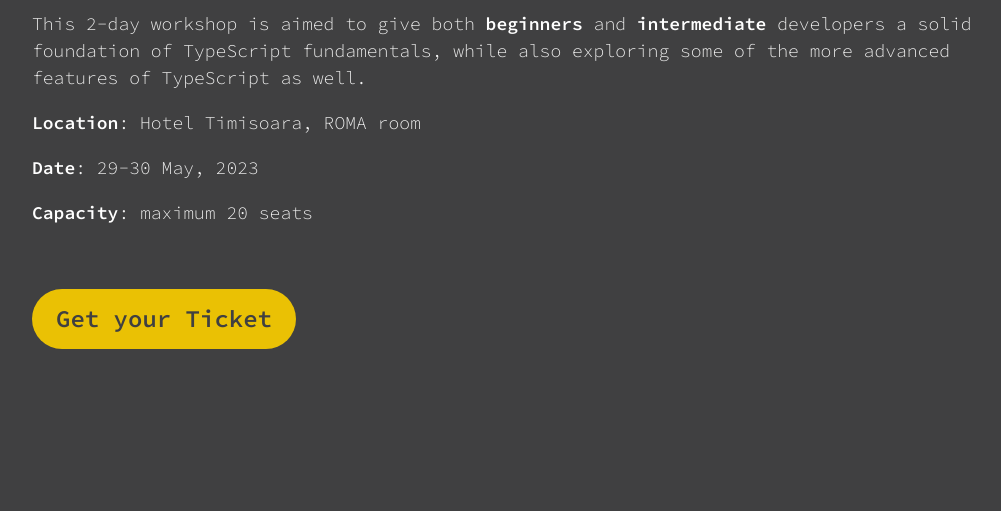
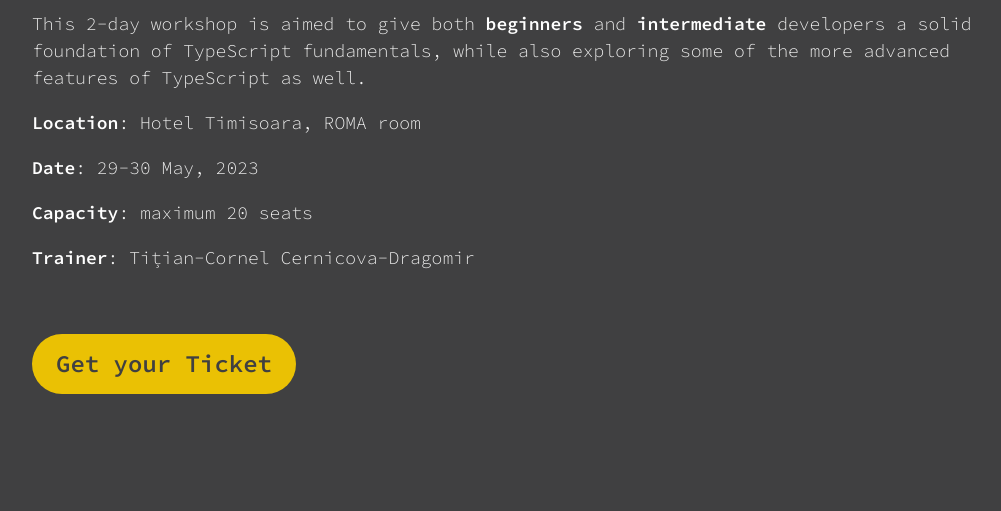
Before and after one commit to tim-js/timjs.ro, a PHP site: page /typescript-fundamentals-workshop in a window 1280 px wide. Shown: the part 815-1326 px from the top of the page, without its empty margins (118-1119 px from the left). Run offline with PHP 8.4, Linux system fonts and the light colour scheme.

Commit message:
Update workshop overview

```diff
--- a/typescript-fundamentals-workshop/index.php
+++ b/typescript-fundamentals-workshop/index.php
@@ -42,6 +42,7 @@
         <p><strong>Location</strong>: Hotel Timisoara, ROMA room</p>
         <p><strong>Date</strong>: 29-30 May, 2023</p>
         <p><strong>Capacity</strong>: maximum 20 seats</p>
+        <p><strong>Trainer</strong>: Tițian-Cornel Cernicova-Dragomir</p>
 
         <br />
         <p>
```
